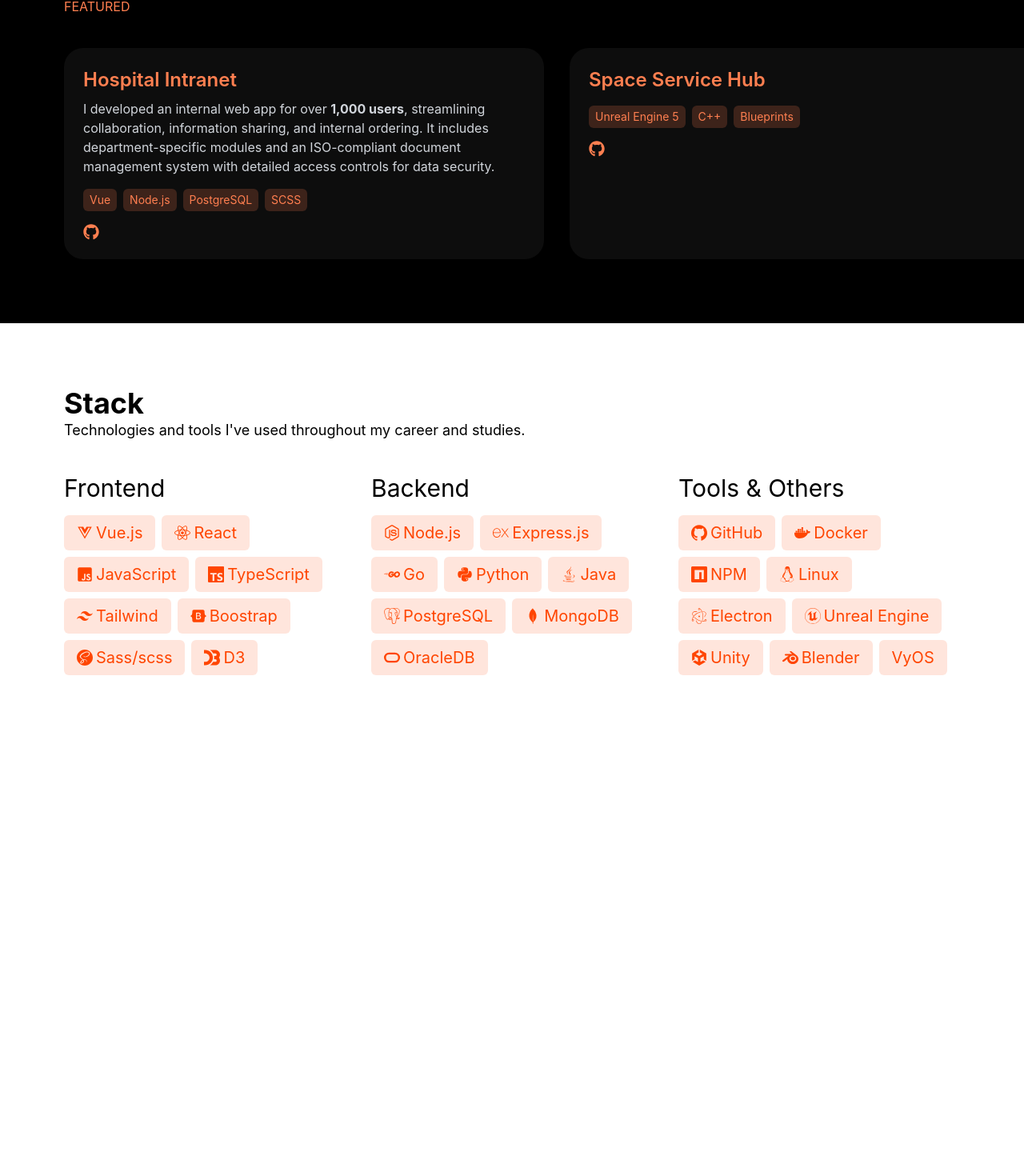
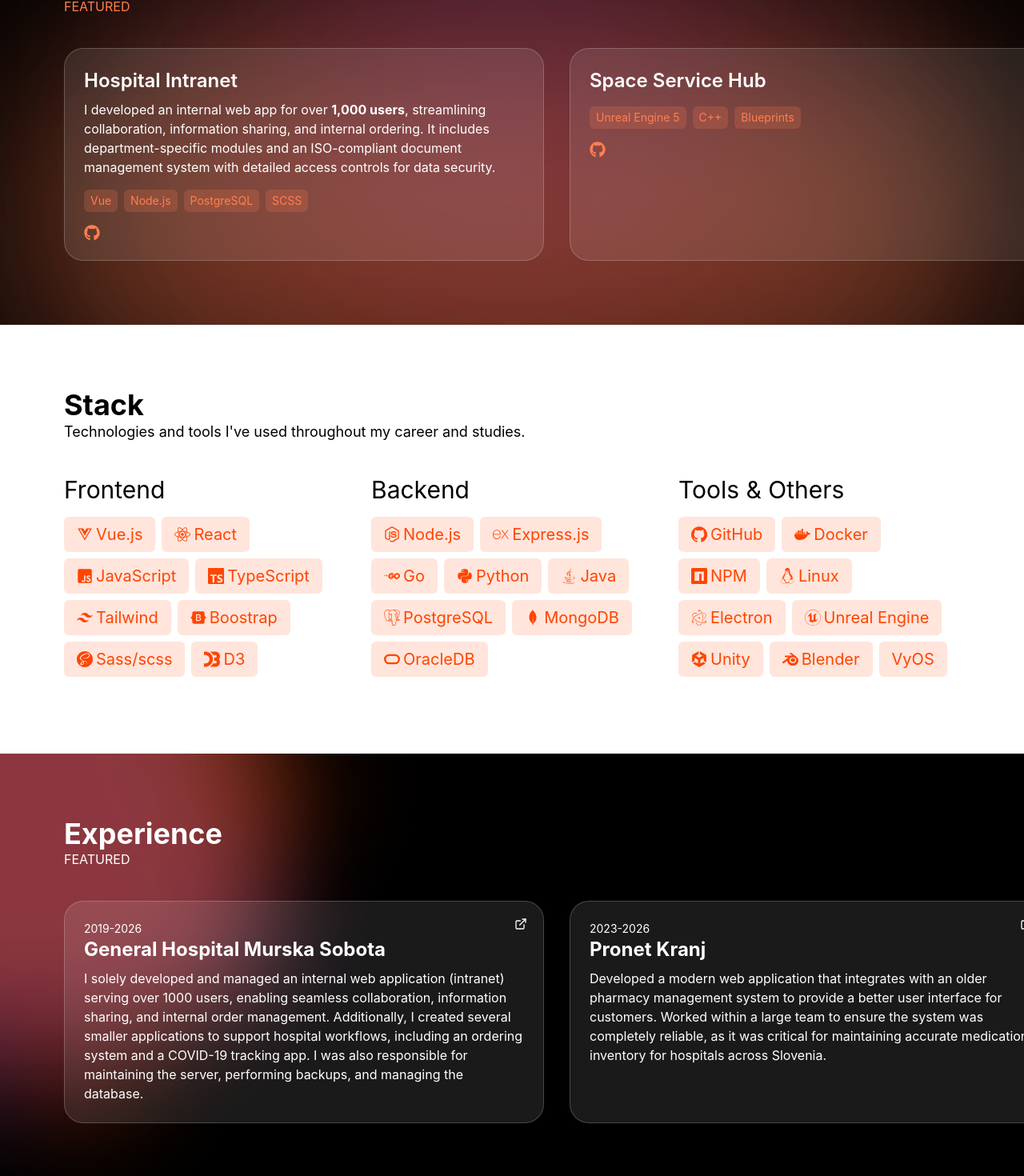
Before and after one commit to majdev25/majdev25-website, a React (Create React App) app: page / in a window 1280 px wide. Shown: the part 716-2186 px from the top of the page at 80% size. Built offline with nearby package versions, Linux system fonts and the light colour scheme.

Commit message:
Experience section

```diff
--- a/src/i18n.js
+++ b/src/i18n.js
@@ -35,6 +35,9 @@
             subtitle2: "Backend",
             subtitle3: "Tools & Others",
           },
+          experience: {
+            title: "Experience",
+          },
         },
       },
     },
@@ -69,6 +72,9 @@
             subtitle2: "Backend",
             subtitle3: "Herramientas y Otros",
           },
+          experience: {
+            title: "Experiencia",
+          },
         },
       },
     },
--- a/src/views/App.js
+++ b/src/views/App.js
@@ -1,8 +1,9 @@
 import "./style.css";
 import Navigator from "./Navigator.js";
-import HeroSection from "./HeroSection.js";
-import PortfolioSection from "./PortfolioSection.js";
-import StackSection from "./StackSection.js";
+import HeroSection from "./Sections/HeroSection.js";
+import PortfolioSection from "./Sections/PortfolioSection.js";
+import StackSection from "./Sections/StackSection.js";
+import ExperienceSection from "./Sections/ExperienceSection.js";
 
 function App() {
   return (
@@ -14,6 +15,7 @@
         <HeroSection></HeroSection>
         <PortfolioSection></PortfolioSection>
         <StackSection></StackSection>
+        <ExperienceSection></ExperienceSection>
 
         <section
           id="about"
--- /dev/null
+++ b/src/views/Sections/ExperienceSection.js
@@ -0,0 +1,83 @@
+import { FiExternalLink } from "react-icons/fi";
+import { useTranslation, Trans } from "react-i18next";
+
+function PortfolioSection() {
+  const { t } = useTranslation();
+
+  return (
+    <section
+      id="portfolio"
+      className="relative bg-black text-white py-20 px-6 md:px-20 z-0 w-full overflow-hidden"
+    >
+      <div className="absolute top-[50px] left-0 w-[50%] h-[100%] bg-coral/60 filter blur-3xl -translate-x-1/2 -translate-y-1/2 z-2 animate-pulse-reverse"></div>
+      <div className="absolute top-[80px] left-0 w-[50%] h-[100%] bg-orangeRed/30 filter blur-3xl -translate-x-1/2 -translate-y-1/2 rotate-[10rad] z-1 animate-pulse-slow [animation-delay:0.3s]"></div>
+      <div className="absolute top-[80px] left-0 w-[50%] h-[100%] bg-purple-500/20 filter blur-3xl -translate-x-1/2 -translate-y-1/2 rotate-[20rad] z-1 animate-pulse-slow"></div>
+
+      <div className="w-full flex flex-col mx-0 md:mx-auto">
+        <h2 className="text-4xl font-bold z-10 animate-slide-in">
+          {t("homepage.experience.title")}
+        </h2>
+        <h2 className="mb-10 z-10 text-white">
+          {t("homepage.portfolio.featured")}
+        </h2>
+
+        <div className="flex flex-col gap-8 z-10 lg:flex-row w-full">
+          <div
+            onClick={() =>
+              window.open(
+                "https://www.sb-ms.si/",
+                "_blank",
+                "noopener,noreferrer"
+              )
+            }
+            className="relative flex-1 min-w-[100px] md:min-w-[600px] bg-white/10 hover:bg-white/20 p-6 rounded-3xl border border-white/20 backdrop-blur-[100px] backdrop-blur-md rounded-2xl p-6 text-left flex-1 cursor-pointer transition"
+          >
+            <div className="absolute top-[20px] right-[20px]">
+              <FiExternalLink />
+            </div>
+            <div className="text-sm">2019-2026</div>
+            <div>
+              <h2 className="text-2xl mb-2 font-bold">
+                General Hospital Murska Sobota
+              </h2>
+            </div>
+            <p>
+              I solely developed and managed an internal web application
+              (intranet) serving over 1000 users, enabling seamless
+              collaboration, information sharing, and internal order management.
+              Additionally, I created several smaller applications to support
+              hospital workflows, including an ordering system and a COVID-19
+              tracking app. I was also responsible for maintaining the server,
+              performing backups, and managing the database.
+            </p>
+          </div>
+          <div
+            onClick={() =>
+              window.open(
+                "https://pronet-kr.si/",
+                "_blank",
+                "noopener,noreferrer"
+              )
+            }
+            className="relative flex-1 min-w-[100px] md:min-w-[600px] bg-white/10 hover:bg-white/20 p-6 rounded-3xl border border-white/20 backdrop-blur-[100px] backdrop-blur-md rounded-2xl p-6 text-left flex-1 cursor-pointer transition"
+          >
+            <div className="absolute top-[20px] right-[20px]">
+              <FiExternalLink />
+            </div>
+            <div className="text-sm">2023-2026</div>
+            <h2 className="text-2xl mb-2 font-bold">Pronet Kranj</h2>
+            <p>
+              Developed a modern web application that integrates with an older
+              pharmacy management system to provide a better user interface for
+              customers. Worked within a large team to ensure the system was
+              completely reliable, as it was critical for maintaining accurate
+              medication inventory for hospitals across Slovenia.
+            </p>
+          </div>
+        </div>
+      </div>
+    </section>
+  );
+}
+
+export default PortfolioSection;
--- a/src/views/HeroSection.js
+++ b/src/views/Sections/HeroSection.js
@@ -1,4 +1,3 @@
-import "./style.css";
 import {
   FaGithub,
   FaLinkedin,
@@ -6,7 +5,7 @@
   FaCode,
   FaCodeBranch,
 } from "react-icons/fa";
-import profileImg from "../assets/profile-small.png";
+import profileImg from "../../assets/profile-small.png";
 import { useTranslation } from "react-i18next";
 
 function HeroSection() {
--- a/src/views/PortfolioSection.js
+++ b/src/views/Sections/PortfolioSection.js
@@ -33,6 +33,15 @@
       id="portfolio"
       className="relative bg-black text-white pb-20 md:ps-12 lg:ps-20 px-6 md:px-0 z-0 w-full"
     >
+      {/* Coral blob */}
+      <div className="absolute top-1/2 left-1/2 w-[80rem] h-[30rem] bg-coral/40 rounded-full blur-[120px] -translate-x-[50%] -translate-y-[30%] animate-pulse-slow" />
+
+      {/* Orange-red blob */}
+      <div className="absolute top-1/2 left-1/2 w-[50rem] h-[50rem] bg-orangeRed/30 rounded-full blur-[130px] -translate-x-[50%] -translate-y-[50%] animate-pulse-reverse" />
+
+      {/* Soft purple glow for contrast */}
+      <div className="absolute top-1/2 left-1/2 w-[40rem] h-[40rem] bg-purple-500/20 rounded-full blur-[150px] -translate-x-[50%] -translate-y-[70%] animate-pulse-slow [animation-delay:1s]" />
+
       <div className="w-full flex flex-col -mt-32 mx-0 md:mx-auto">
         <h2 className="text-4xl font-bold z-10 animate-slide-in">
           {t("homepage.portfolio.title")}
@@ -45,13 +54,13 @@
           {projects.map((project, index) => (
             <div
               key={index}
-              className="flex-1 min-w-[100px] md:min-w-[600px] bg-neutral-900/60 p-6 rounded-3xl bg-neutral-900/60 backdrop-blur-md rounded-2xl p-6 text-left shadow-lg  transition-all hover:-translate-y-2 animate-slide-in opacity-0"
+              className="min-w-[100px] md:min-w-[600px] bg-white/10 p-6 rounded-3xl border border-white/20 backdrop-blur-[100px] backdrop-blur-md rounded-2xl p-6 text-left flex-1"
               style={{ animationDelay: `${index * 0.2}s` }}
             >
-              <h3 className="text-2xl font-semibold mb-2 text-coral">
+              <h3 className="text-2xl font-semibold mb-2 text-white">
                 {project.title}
               </h3>
-              <p className="text-gray-300 mb-4">
+              <p className="text-white mb-4">
                 <Trans i18nKey={project.short_description}></Trans>
               </p>
 
```
Also changed, not shown: src/views/Sections/StackSection.js (renamed from src/views/StackSection.js).
